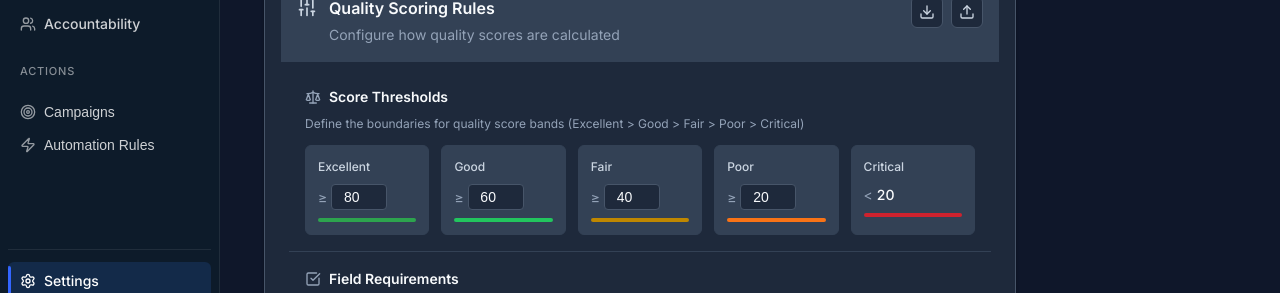
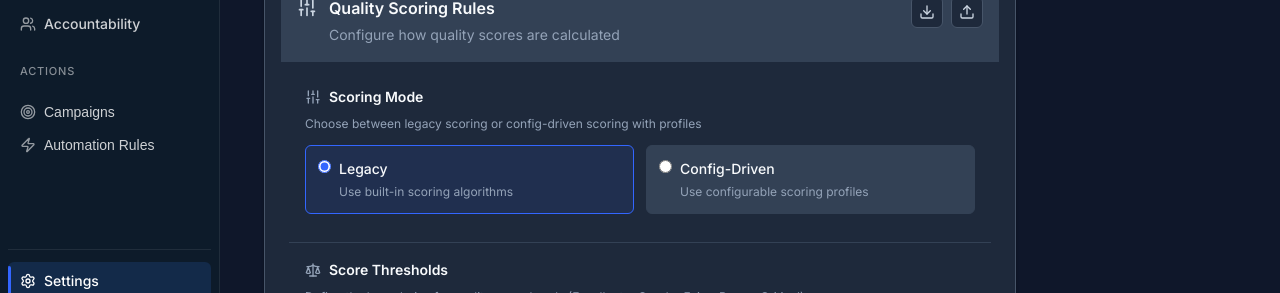
Before and after one commit to gregmartell-atlan/metadata-quality-platform, a React (Vite) app: page /settings in a window 1280 px wide. Shown: the part 476-769 px from the top of the page. Built offline with nearby package versions, Linux system fonts and the light colour scheme; no server answers.

Commit message:
refactor: Move scoring mode settings from Scorecard to Settings page
Move the scoring mode configuration (legacy/config-driven mode selection
and active profiles) from the Scorecard component to the Settings page
where it belongs with other quality scoring rules.

```diff
--- a/src/components/dashboard/Scorecard.tsx
+++ b/src/components/dashboard/Scorecard.tsx
@@ -1,11 +1,10 @@
-import { useState, useMemo } from 'react';
-import { Settings, RefreshCw } from 'lucide-react';
+import { useMemo } from 'react';
+import { RefreshCw } from 'lucide-react';
 import { Card, Button, Tooltip } from '../shared';
 import { useAssetContextStore } from '../../stores/assetContextStore';
 import { useScoresStore } from '../../stores/scoresStore';
 import { useAssetPreviewStore } from '../../stores/assetPreviewStore';
 import { useQualityRules } from '../../stores/qualityRulesStore';
-import { ScoringSettings } from '../settings/ScoringSettings';
 import { getQualityDimensionInfo, getScoreBandInfo } from '../../constants/metadataDescriptions';
 import type { AssetWithScores } from '../../stores/scoresStore';
 import './Scorecard.css';
@@ -130,7 +129,6 @@ export function Scorecard() {
   const { contextAssets, getAssetCount } = useAssetContextStore();
   const { openPreview } = useAssetPreviewStore();
   const { calculateWeightedScore } = useQualityRules();
-  const [showSettings, setShowSettings] = useState(false);
   const trend = 4.2; // Placeholder for trend logic
 
   const effectiveCount = contextAssets.length > 0 ? getAssetCount() : assetsWithScores.length;
@@ -189,22 +187,6 @@ export function Scorecard() {
 
   return (
     <Card className="scorecard-v2" title="Health Score">
-      {/* Settings toggle */}
-      <button
-        className="scorecard-settings-btn"
-        onClick={() => setShowSettings(!showSettings)}
-        title="Scoring Settings"
-      >
-        <Settings size={16} />
-      </button>
-
-      {/* Settings panel (collapsible) */}
-      {showSettings && (
-        <div className="scorecard-settings-panel">
-          <ScoringSettings />
-        </div>
-      )}
-
       {/* Main content */}
       {scores ? (
         <div className="scorecard-content">
--- a/src/pages/SettingsPage.css
+++ b/src/pages/SettingsPage.css
@@ -354,6 +354,112 @@
   margin: 0 0 var(--space-3) 0;
 }
 
+/* Scoring Mode Options */
+.scoring-mode-options {
+  display: flex;
+  gap: var(--space-3);
+  margin-bottom: var(--space-3);
+}
+
+.radio-item {
+  display: flex;
+  align-items: flex-start;
+  gap: var(--space-2);
+  padding: var(--space-3);
+  background: var(--bg-subtle);
+  border: 1px solid var(--border-subtle);
+  border-radius: var(--radius-md);
+  cursor: pointer;
+  flex: 1;
+  transition: all var(--transition-fast);
+}
+
+.radio-item:hover {
+  border-color: var(--border-default);
+}
+
+.radio-item:has(input:checked) {
+  border-color: var(--button-primary-bg);
+  background: color-mix(in srgb, var(--button-primary-bg) 10%, var(--bg-card));
+}
+
+.radio-item input[type="radio"] {
+  margin-top: 2px;
+  accent-color: var(--button-primary-bg);
+  cursor: pointer;
+}
+
+.radio-content {
+  display: flex;
+  flex-direction: column;
+  gap: var(--space-1);
+}
+
+.radio-label {
+  font-size: var(--font-size-sm);
+  font-weight: var(--font-weight-medium);
+  color: var(--text-default);
+}
+
+.radio-description {
+  font-size: var(--font-size-xs);
+  color: var(--text-muted);
+}
+
+/* Scoring Profiles */
+.scoring-profiles {
+  padding: var(--space-3);
+  background: var(--bg-subtle);
+  border: 1px solid var(--border-subtle);
+  border-radius: var(--radius-md);
+}
+
+.scoring-profiles-label {
+  display: block;
+  font-size: var(--font-size-xs);
+  font-weight: var(--font-weight-semibold);
+  color: var(--text-secondary);
+  text-transform: uppercase;
+  letter-spacing: 0.5px;
+  margin-bottom: var(--space-2);
+}
+
+.checkbox-group-vertical {
+  display: flex;
+  flex-direction: column;
+  gap: var(--space-2);
+}
+
+.checkbox-group-vertical .checkbox-item {
+  display: flex;
+  align-items: flex-start;
+  gap: var(--space-2);
+  padding: var(--space-2);
+  border-radius: var(--radius-sm);
+  transition: background var(--transition-fast);
+}
+
+.checkbox-group-vertical .checkbox-item:hover {
+  background: var(--bg-hover);
+}
+
+.checkbox-content {
+  display: flex;
+  flex-direction: column;
+  gap: 2px;
+}
+
+.checkbox-label {
+  font-size: var(--font-size-sm);
+  font-weight: var(--font-weight-medium);
+  color: var(--text-default);
+}
+
+.checkbox-description {
+  font-size: var(--font-size-xs);
+  color: var(--text-muted);
+}
+
 /* Threshold Grid */
 .threshold-grid {
   display: grid;
--- a/src/pages/SettingsPage.tsx
+++ b/src/pages/SettingsPage.tsx
@@ -34,6 +34,7 @@ import {
   type RequirementLevel,
   type FieldRequirements,
 } from '../stores/qualityRulesStore';
+import { useScoringSettingsStore, type ScoringMode } from '../stores/scoringSettingsStore';
 import './SettingsPage.css';
 
 // Field labels for display
@@ -104,6 +105,13 @@ export function SettingsPage() {
     importRules,
   } = useQualityRules();
 
+  const {
+    scoringMode,
+    activeProfiles,
+    setScoringMode,
+    setActiveProfiles,
+  } = useScoringSettingsStore();
+
   const handleExportRules = () => {
     const json = exportRules();
     const blob = new Blob([json], { type: 'application/json' });
@@ -139,6 +147,14 @@ export function SettingsPage() {
       setGlobalCertificationFilter(globalCertificationFilter.filter((s) => s !== status));
     } else {
       setGlobalCertificationFilter([...globalCertificationFilter, status]);
+    }
+  };
+
+  const toggleScoringProfile = (profileId: string) => {
+    if (activeProfiles.includes(profileId)) {
+      setActiveProfiles(activeProfiles.filter((p) => p !== profileId));
+    } else {
+      setActiveProfiles([...activeProfiles, profileId]);
     }
   };
 
@@ -276,6 +292,74 @@ export function SettingsPage() {
             </div>
           </div>
           <div className="settings-card-body">
+            {/* Scoring Mode */}
+            <div className="setting-section">
+              <div className="setting-section-header">
+                <Sliders size={16} />
+                <span>Scoring Mode</span>
+              </div>
+              <p className="setting-section-description">
+                Choose between legacy scoring or config-driven scoring with profiles
+              </p>
+              <div className="scoring-mode-options">
+                <label className="radio-item">
+                  <input
+                    type="radio"
+                    name="scoringMode"
+                    value="legacy"
+                    checked={scoringMode === 'legacy'}
+                    onChange={() => setScoringMode('legacy')}
+                  />
+                  <div className="radio-content">
+                    <span className="radio-label">Legacy</span>
+                    <span className="radio-description">Use built-in scoring algorithms</span>
+                  </div>
+                </label>
+                <label className="radio-item">
+                  <input
+                    type="radio"
+                    name="scoringMode"
+                    value="config-driven"
+                    checked={scoringMode === 'config-driven'}
+                    onChange={() => setScoringMode('config-driven')}
+                  />
+                  <div className="radio-content">
+                    <span className="radio-label">Config-Driven</span>
+                    <span className="radio-description">Use configurable scoring profiles</span>
+                  </div>
+                </label>
+              </div>
+              {scoringMode === 'config-driven' && (
+                <div className="scoring-profiles">
+                  <label className="scoring-profiles-label">Active Profiles</label>
+                  <div className="checkbox-group-vertical">
+                    <label className="checkbox-item">
+                      <input
+                        type="checkbox"
+                        checked={activeProfiles.includes('industry5d')}
+                        onChange={() => toggleScoringProfile('industry5d')}
+                      />
+                      <div className="checkbox-content">
+                        <span className="checkbox-label">Industry 5D</span>
+                        <span className="checkbox-description">Standard 5-dimension quality model</span>
+                      </div>
+                    </label>
+                    <label className="checkbox-item">
+                      <input
+                        type="checkbox"
+                        checked={activeProfiles.includes('standardCompleteness')}
+                        onChange={() => toggleScoringProfile('standardCompleteness')}
+                      />
+                      <div className="checkbox-content">
+                        <span className="checkbox-label">Standard Completeness</span>
+                        <span className="checkbox-description">Focus on metadata completeness metrics</span>
+                      </div>
+                    </label>
+                  </div>
+                </div>
+              )}
+            </div>
+
             {/* Score Thresholds */}
             <div className="setting-section">
               <div className="setting-section-header">
```
